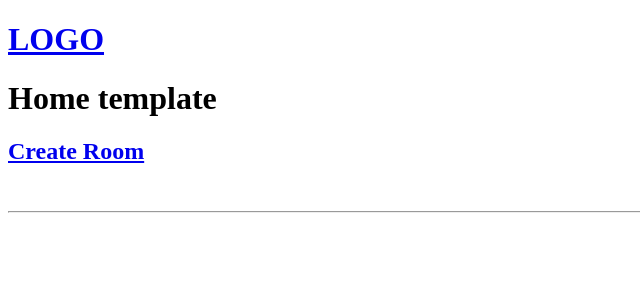
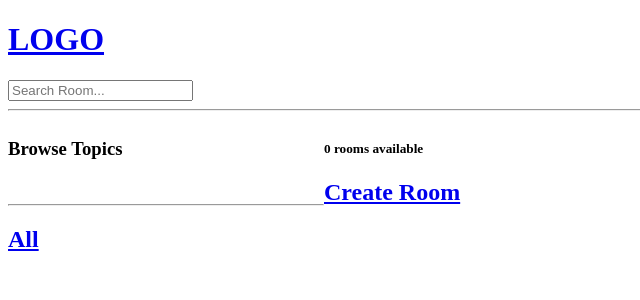
Before and after one commit to Sardorbek-Zayniyev/StudyBuddy, a Django app: page / in a window 1280 px wide. Shown: the top 300 px of the page, without its empty margins (0-640 px from the left). Run offline with Django 5.2, Linux system fonts and the light colour scheme; data that the repository does not hold is empty.

Commit message:
🔍 feat: add search functionality by topic name, name, and description

```diff
--- a/base/templates/base/home.html
+++ b/base/templates/base/home.html
@@ -1,12 +1,38 @@
 {% extends "main.html" %}
 
 {% block content %}
-<h1>Home template</h1>
 
-<div>
 
-    <h2><a href="{% url 'create_room' %}">Create Room</a></h2>
-    <br><hr>
+<style>
+    .home-container{
+        display: grid;
+        grid-template-columns: 1fr 3fr;
+    }
+</style>
+
+<div class="home-container">
+
+    <div>
+        <h3>Browse Topics</h3>
+        <br><hr>
+
+        <div>
+            <h2><a href="{% url 'home' %}">All</a></h2>
+        </div>
+
+        {% for topic in topics%}
+            <div>
+                <h2><a href="{% url 'home' %}?q={{topic.name}}">{{topic.name}}</a></h2>
+            </div>
+        {%endfor%}
+
+    </div>
+
+
+    <div>
+        <h5>{{room_count}} rooms available</h5>
+        <h2><a href="{% url 'create_room' %}">Create Room</a></h2>
+
     {% for room in rooms%}
 
             <h2><a href="{% url 'update_room' room.id %}">Edit</a></h2>
@@ -20,6 +46,7 @@
             </div>
             <br><hr>
     {% endfor %}
+    </div>
 </div>
 
 {% endblock content %}
--- a/base/views.py
+++ b/base/views.py
@@ -1,11 +1,23 @@
 from django.shortcuts import render, redirect
-from .models import Room
+from django.db.models import Q
+from .models import Topic, Room
 from .forms import RoomForm
 
 
 def home(request):
-    rooms = Room.objects.all()
-    context = {'rooms': rooms}
+    q = request.GET.get('q') if request.GET.get('q') != None else ''
+    rooms = Room.objects.filter(
+        Q(topic__name__icontains=q) |
+        Q(name__icontains=q) |
+        Q(description__icontains=q)
+    )
+    topics = Topic.objects.all()
+    room_count = rooms.count()
+    context = {
+        'rooms': rooms,
+        'topics': topics,
+        'room_count': room_count,
+    }
     return render(request, 'base/home.html', context)
 
 
--- a/templates/navbar.html
+++ b/templates/navbar.html
@@ -1,3 +1,10 @@
 <a href="/">
     <h1>LOGO</h1>
 </a>
+
+
+
+<form action="{% url 'home' %}" method="GET">
+    <input type="text" name='q' placeholder="Search Room...">
+</form>
+<hr>
```
